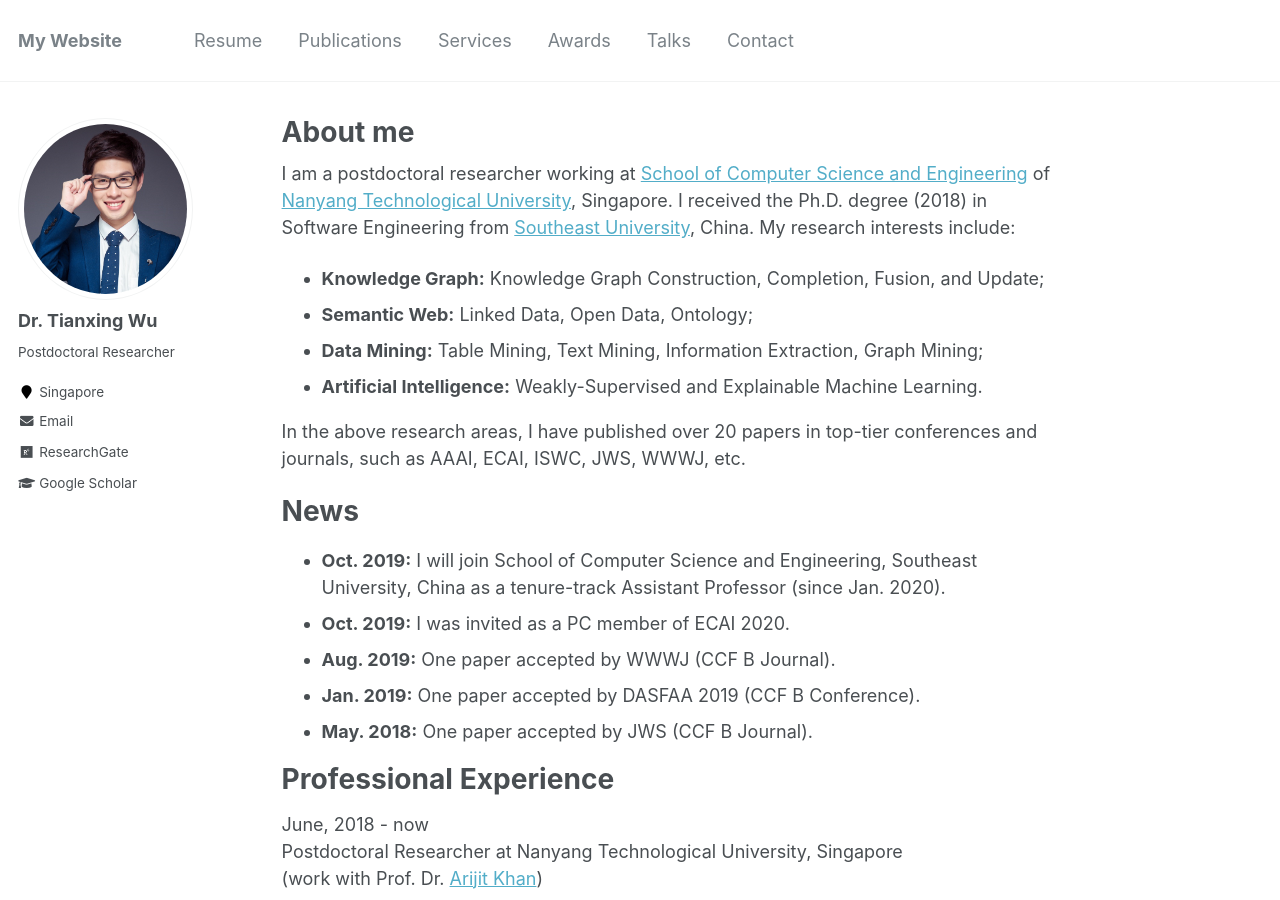
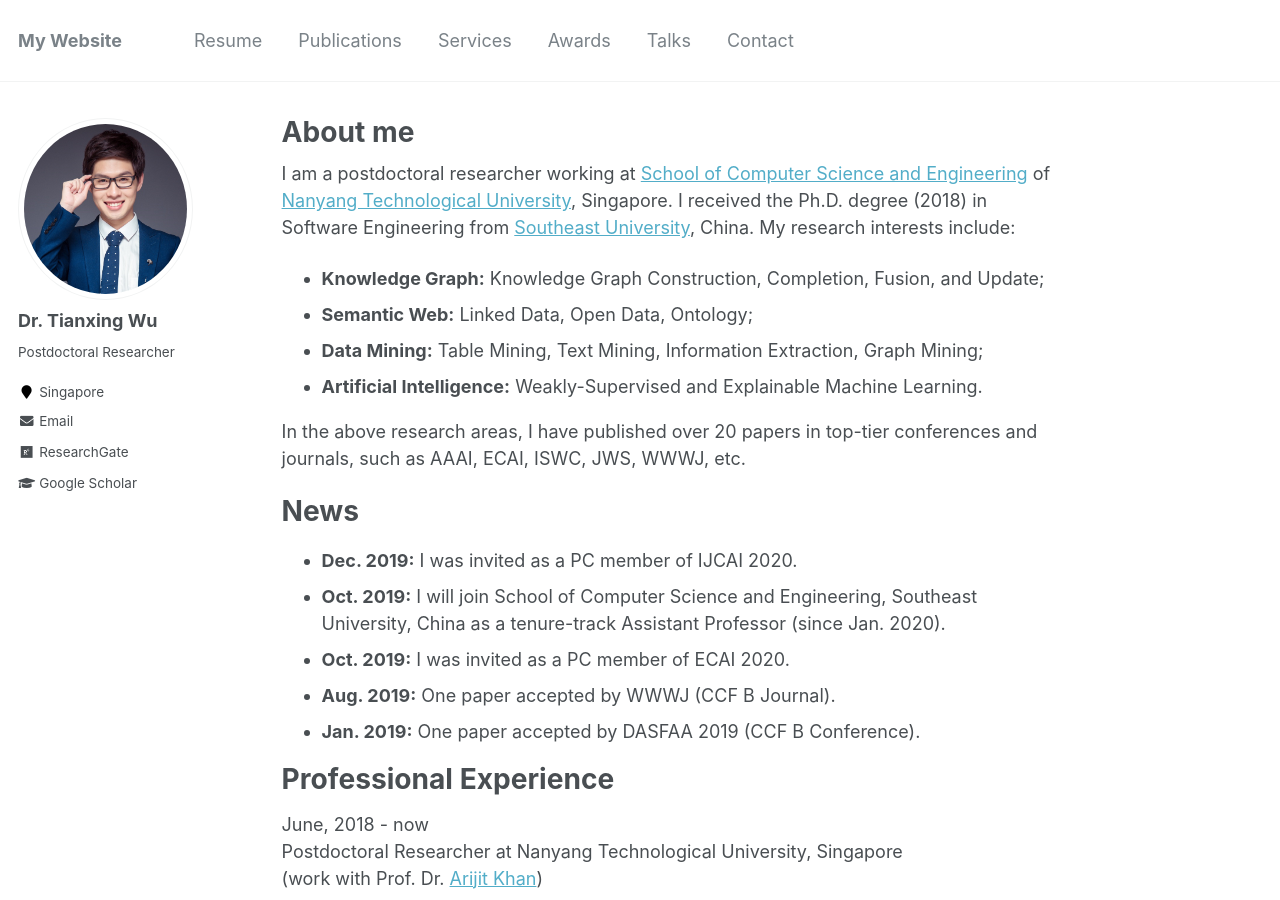
Before and after one commit to tianxing-wu/tianxing-wu.github.io, a Jekyll site: the page built from _pages/about.md, in a window 1280 px wide and 900 px high. Built offline with Jekyll 4.4.1, drawn with Linux system fonts in a browser that asks for light colours.

Commit message:
site update

```diff
--- a/_pages/about.md
+++ b/_pages/about.md
@@ -18,11 +18,11 @@ In the above research areas, I have published over 20 papers in top-tier confere
 
 News
 ======
+* **Dec. 2019:** I was invited as a PC member of IJCAI 2020.
 * **Oct. 2019:** I will join School of Computer Science and Engineering, Southeast University, China as a tenure-track Assistant Professor (since Jan. 2020).
 * **Oct. 2019:** I was invited as a PC member of ECAI 2020.
 * **Aug. 2019:** One paper accepted by WWWJ (CCF B Journal).
 * **Jan. 2019:** One paper accepted by DASFAA 2019 (CCF B Conference).
-* **May. 2018:** One paper accepted by JWS (CCF B Journal).
 
 Professional Experience
 ======
```
Also changed, not shown: 1 other file.
